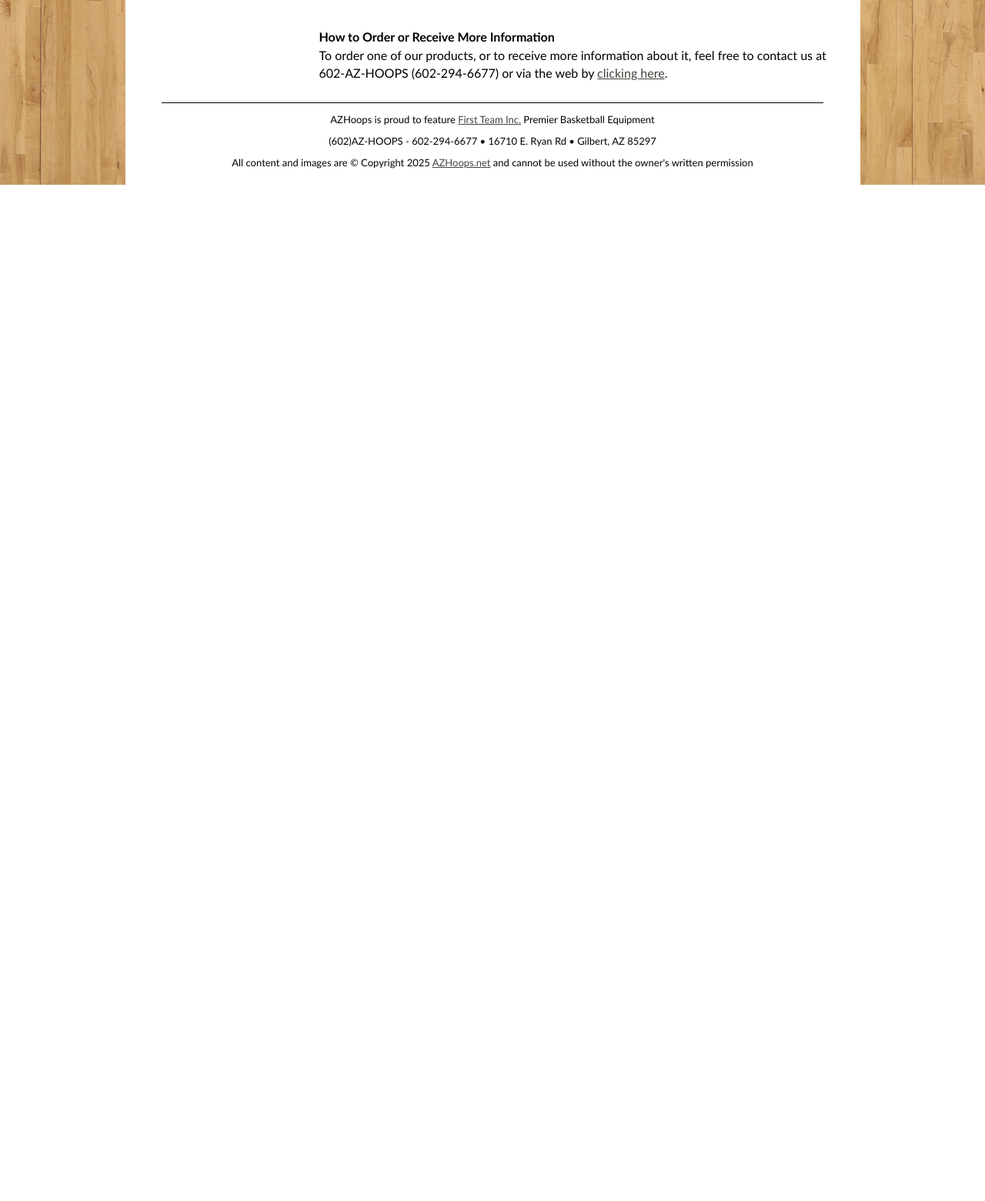
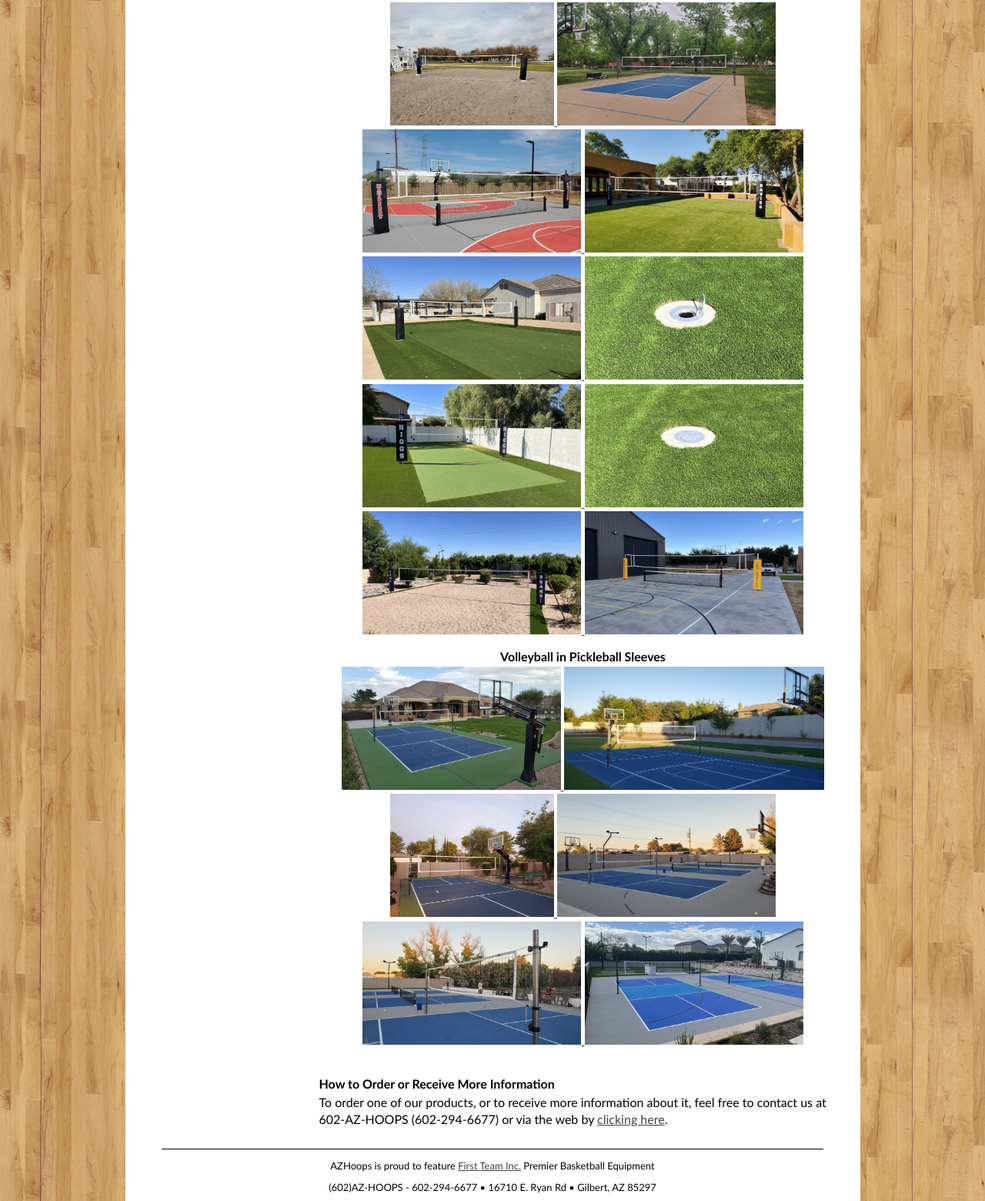
Before and after one commit to igravitystudios/azhoops.net, an Eleventy site: page volleyball.html in a window 1280 px wide. Shown: the part 1570-3130 px from the top of the page at 77% size. Before the commit the page ends 1810 px from the top, so only its background shows below. Built offline with nearby package versions, Linux system fonts and the light colour scheme; Eleventy itself is replaced by a stand-in of ours; files that its build step writes are made by us from their sources.

Commit message:
More volleyball photos

```diff
--- a/volleyball.html
+++ b/volleyball.html
@@ -96,6 +96,137 @@ navigationClass: navvolleyball
     >
       <img src="images/volleyball/volleyball_net_3.jpeg" height="160" />
     </a>
+    <a
+      rel="gallery"
+      href="images/volleyball/2025-volleyball-001.jpg"
+      title="Volleyball"
+    >
+      <img src="images/volleyball/2025-volleyball-001.jpg" height="160" />
+    </a>
+    <a
+      rel="gallery"
+      href="images/volleyball/2025-volleyball-002.jpg"
+      title="Volleyball"
+    >
+      <img src="images/volleyball/2025-volleyball-002.jpg" height="160" />
+    </a>
+    <a
+      rel="gallery"
+      href="images/volleyball/2025-volleyball-003.jpg"
+      title="Volleyball"
+    >
+      <img src="images/volleyball/2025-volleyball-003.jpg" height="160" />
+    </a>
+    <a
+      rel="gallery"
+      href="images/volleyball/2025-volleyball-004.jpg"
+      title="Volleyball"
+    >
+      <img src="images/volleyball/2025-volleyball-004.jpg" height="160" />
+    </a>
+    <a
+      rel="gallery"
+      href="images/volleyball/2025-volleyball-005.jpg"
+      title="Volleyball"
+    >
+      <img src="images/volleyball/2025-volleyball-005.jpg" height="160" />
+    </a>
+    <a
+      rel="gallery"
+      href="images/volleyball/2025-volleyball-006.jpg"
+      title="Volleyball"
+    >
+      <img src="images/volleyball/2025-volleyball-006.jpg" height="160" />
+    </a>
+    <a
+      rel="gallery"
+      href="images/volleyball/2025-volleyball-007.jpg"
+      title="Volleyball"
+    >
+      <img src="images/volleyball/2025-volleyball-007.jpg" height="160" />
+    </a>
+    <a
+      rel="gallery"
+      href="images/volleyball/2025-volleyball-008.jpg"
+      title="Volleyball"
+    >
+      <img src="images/volleyball/2025-volleyball-008.jpg" height="160" />
+    </a>
+    <a
+      rel="gallery"
+      href="images/volleyball/2025-volleyball-009.jpg"
+      title="Volleyball"
+    >
+      <img src="images/volleyball/2025-volleyball-009.jpg" height="160" />
+    </a>
+    <a
+      rel="gallery"
+      href="images/volleyball/2025-volleyball-010.jpg"
+      title="Volleyball"
+    >
+      <img src="images/volleyball/2025-volleyball-010.jpg" height="160" />
+    </a>
+    <h4>Volleyball in Pickleball Sleeves</h4>
+    <a
+      rel="gallery"
+      href="images/volleyball/2025-volleyball-pickleball-001.jpg"
+      title="Volleyball in Pickleball Sleeves"
+    >
+      <img
+        src="images/volleyball/2025-volleyball-pickleball-001.jpg"
+        height="160"
+      />
+    </a>
+    <a
+      rel="gallery"
+      href="images/volleyball/2025-volleyball-pickleball-002.jpg"
+      title="Volleyball in Pickleball Sleeves"
+    >
+      <img
+        src="images/volleyball/2025-volleyball-pickleball-002.jpg"
+        height="160"
+      />
+    </a>
+    <a
+      rel="gallery"
+      href="images/volleyball/2025-volleyball-pickleball-003.jpg"
+      title="Volleyball in Pickleball Sleeves"
+    >
+      <img
+        src="images/volleyball/2025-volleyball-pickleball-003.jpg"
+        height="160"
+      />
+    </a>
+    <a
+      rel="gallery"
+      href="images/volleyball/2025-volleyball-pickleball-004.jpg"
+      title="Volleyball in Pickleball Sleeves"
+    >
+      <img
+        src="images/volleyball/2025-volleyball-pickleball-004.jpg"
+        height="160"
+      />
+    </a>
+    <a
+      rel="gallery"
+      href="images/volleyball/2025-volleyball-pickleball-005.jpg"
+      title="Volleyball in Pickleball Sleeves"
+    >
+      <img
+        src="images/volleyball/2025-volleyball-pickleball-005.jpg"
+        height="160"
+      />
+    </a>
+    <a
+      rel="gallery"
+      href="images/volleyball/2025-volleyball-pickleball-006.jpg"
+      title="Volleyball in Pickleball Sleeves"
+    >
+      <img
+        src="images/volleyball/2025-volleyball-pickleball-006.jpg"
+        height="160"
+      />
+    </a>
   </div>
   <br />
   <h4>How to Order or Receive More Information</h4>
```
Also changed, not shown: images/volleyball/2025-volleyball-001.jpg (added), images/volleyball/2025-volleyball-002.jpg (added), images/volleyball/2025-volleyball-003.jpg (added), images/volleyball/2025-volleyball-004.jpg (added), images/volleyball/2025-volleyball-005.jpg (added), images/volleyball/2025-volleyball-006.jpg (added), images/volleyball/2025-volleyball-007.jpg (added), images/volleyball/2025-volleyball-008.jpg (added), images/volleyball/2025-volleyball-009.jpg (added), images/volleyball/2025-volleyball-010.jpg (added), images/volleyball/2025-volleyball-pickleball-001.jpg (added), images/volleyball/2025-volleyball-pickleball-002.jpg (added), images/volleyball/2025-volleyball-pickleball-003.jpg (added), images/volleyball/2025-volleyball-pickleball-004.jpg (added), 2 more files.
